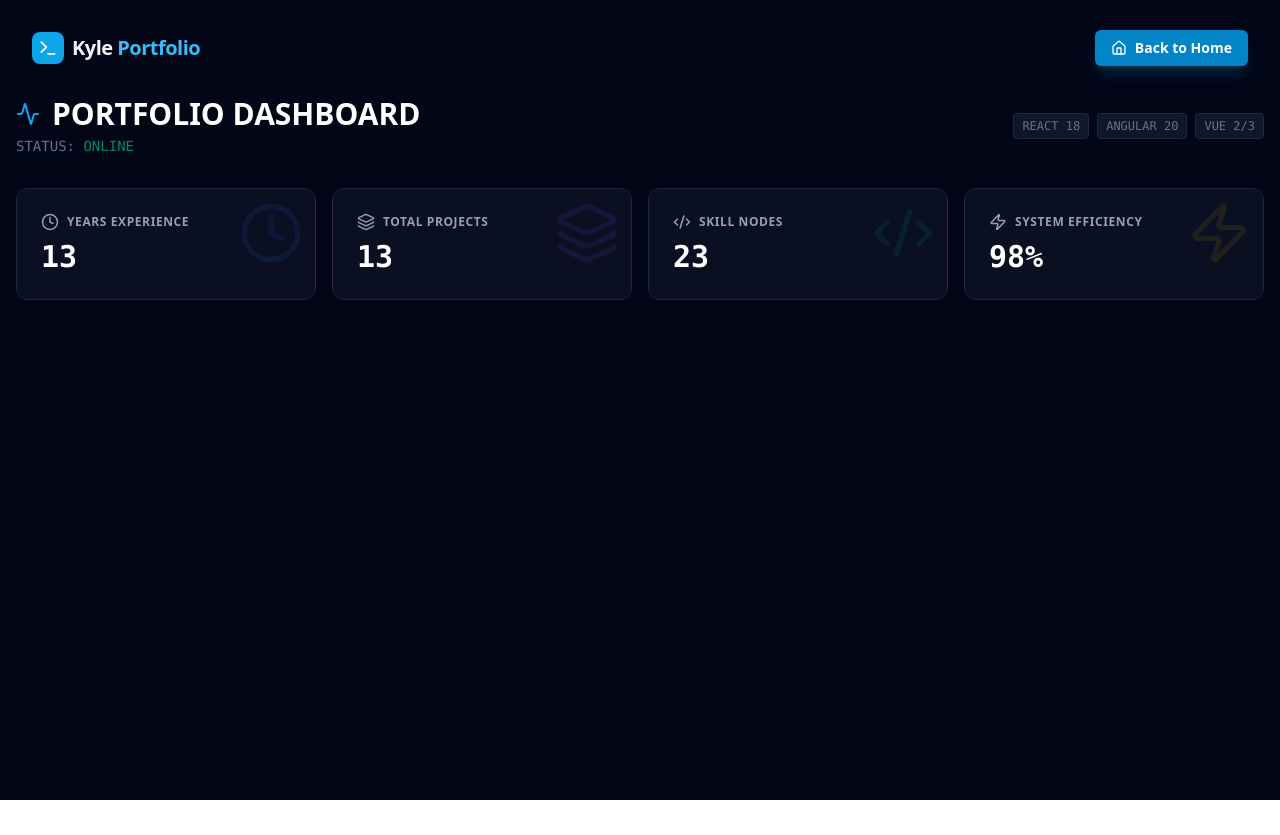
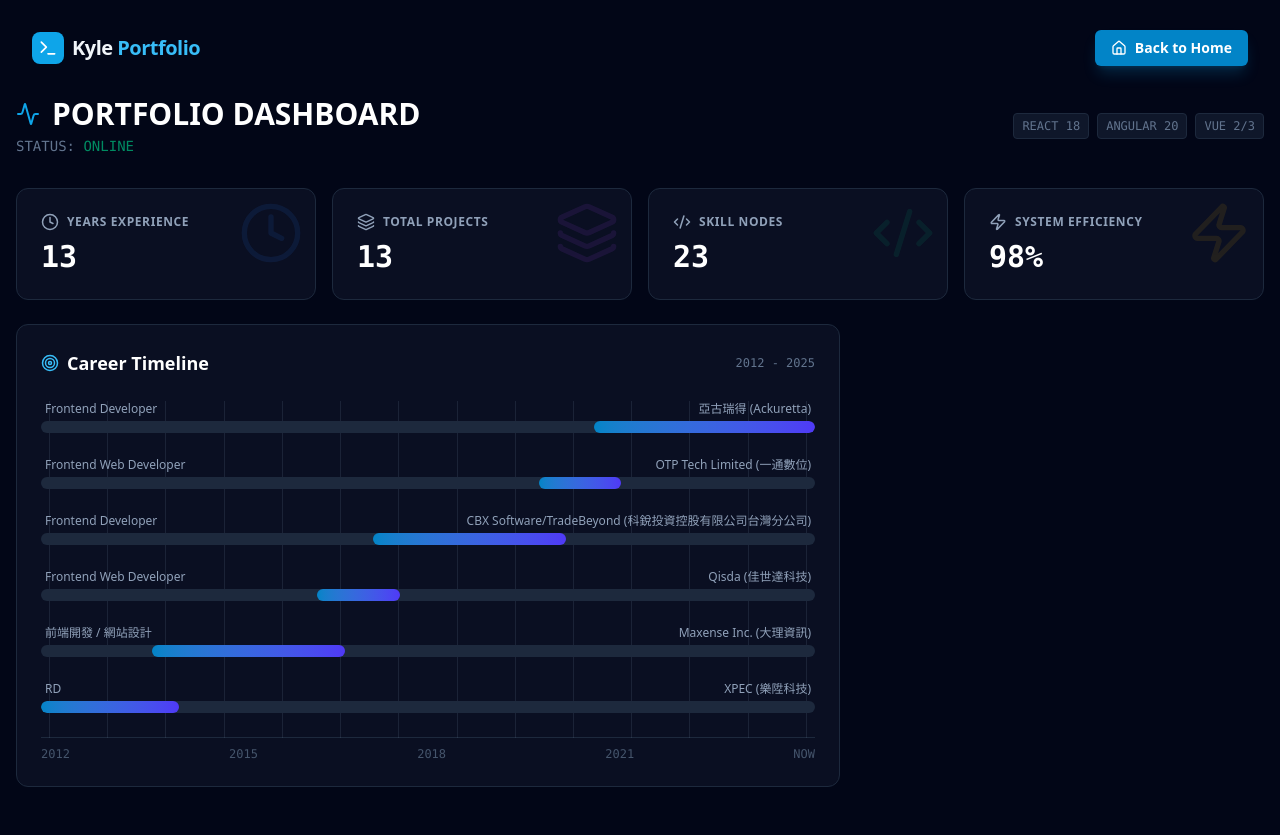
Before and after one commit to jananigel/profile, a React (Vite) app: page /#/dashboard in a window 1280 px wide. Before the commit the page ends 800 px from the top, so only its background shows below. Built offline with nearby package versions, Linux system fonts and the light colour scheme.

Commit message:
feat: add carrer section to the dashboard page

```diff
--- a/src/pages/dashboard/dashboard.page.tsx
+++ b/src/pages/dashboard/dashboard.page.tsx
@@ -1,4 +1,6 @@
 import { STAT_INFO } from '../../core/constants';
+import CarrerSection from '../../shared/components/carrer-timeline/carrer-section/carrer-section.component';
+import { CarrerTimelineProvider } from '../../shared/components/carrer-timeline/contexts/carrer-timeline.context';
 import { DashboardTitle } from '../../shared/components/dashboard/';
 import StatCard from '../../shared/components/dashboard/stat-card/stat-card.component';
 
@@ -12,6 +14,7 @@ const DashboardPage = () => {
 						{STAT_INFO.map((stat, index) => {
 							return (
 								<StatCard
+									key={index}
 									title={stat.title}
 									value={stat.value}
 									icon={stat.icon}
@@ -20,6 +23,11 @@ const DashboardPage = () => {
 							);
 						})}
 					</div>
+					<div className="grid grid-cols-1 lg:grid-cols-3 gap-6">
+						<CarrerTimelineProvider>
+							<CarrerSection></CarrerSection>
+						</CarrerTimelineProvider>
+					</div>
 				</div>
 			</div>
 		</>
```
